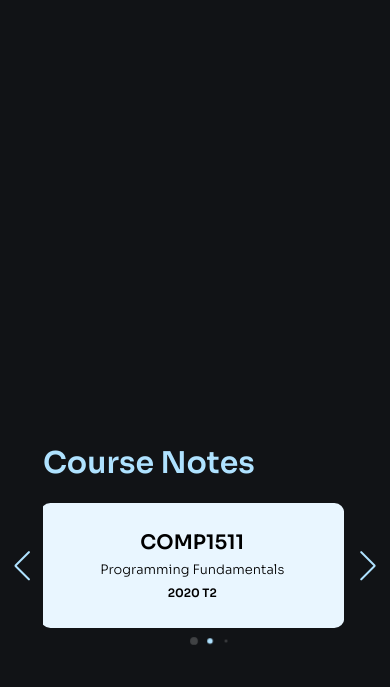
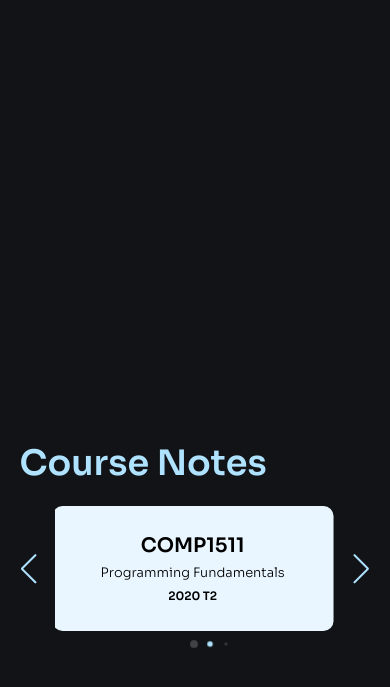
Before and after one commit to ridho-y/home, a website: page index.html in a window 390 px wide. Shown: the part 1562-2249 px from the top of the page. Drawn offline with nearby package versions, Linux system fonts and the light colour scheme.

Commit message:
changed margins

```diff
--- a/index.css
+++ b/index.css
@@ -201,6 +201,7 @@ p, li {
 
 .swiper-slide {
     max-height: 200px;
+    width: 90%;
     text-align: center;
     font-size: 18px;
     background: rgb(233, 246, 255);
@@ -373,11 +374,11 @@ h5 {
 
     p {
         font-size: 14px;
-        line-height: normal;
+        line-height: 20px;
     }
 
     h2 {
-        font-size: 30px;
+        font-size: 35px;
     }
 
     h1.hello-world {
@@ -409,3 +410,23 @@ h5 {
         font-size: 13px;
     }
 }
+
+@media (max-width: 400px) {
+
+    main {
+        margin: 0 5%;
+    }
+
+    .swiper {
+        width: 80%
+    }
+
+    .swiper-button-next {
+        transform: translate(10px, -12.5px);
+    }
+
+    .swiper-button-prev {
+        transform: translate(-10px, -12.5px);
+    }
+
+}
```
